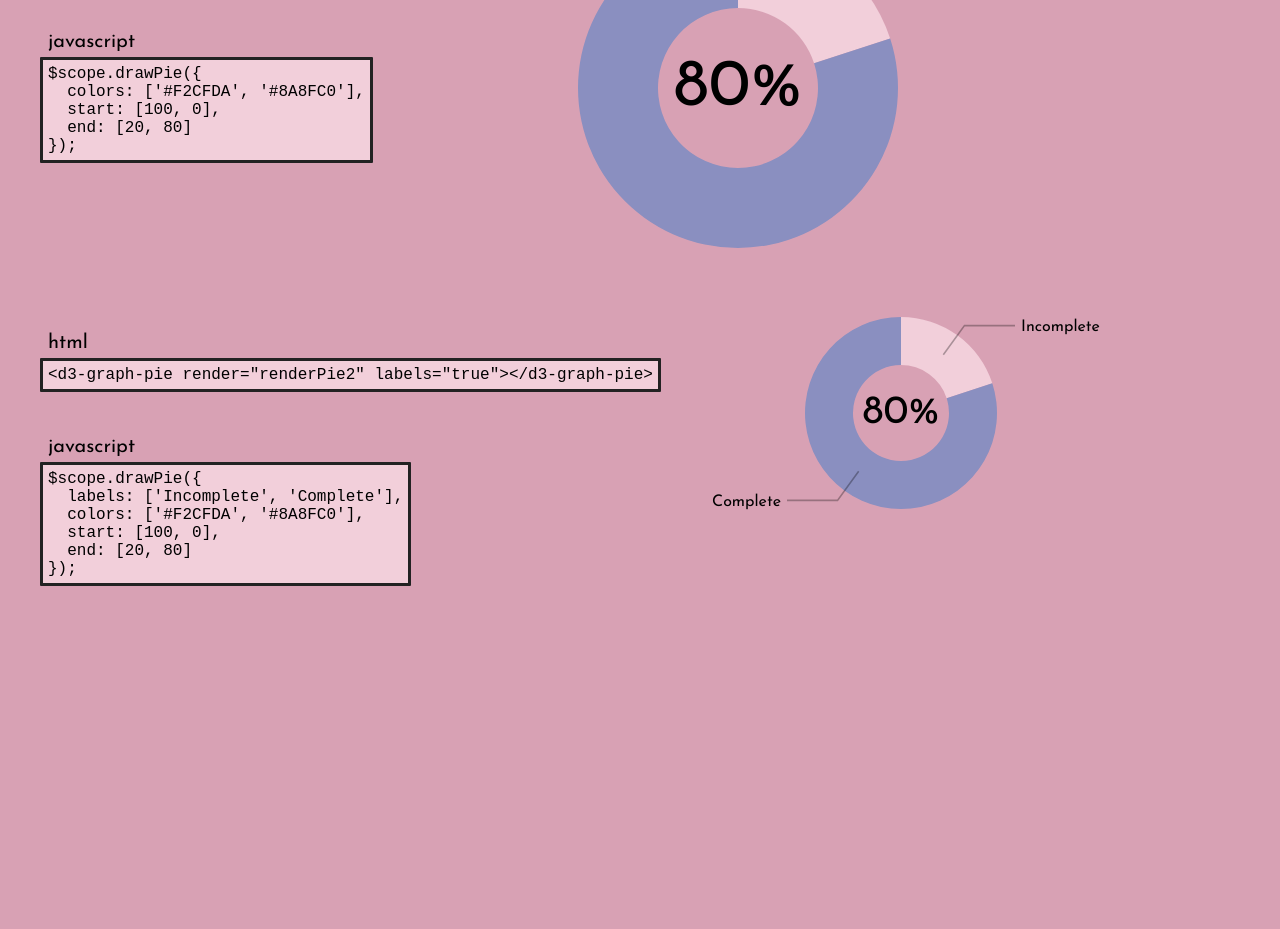
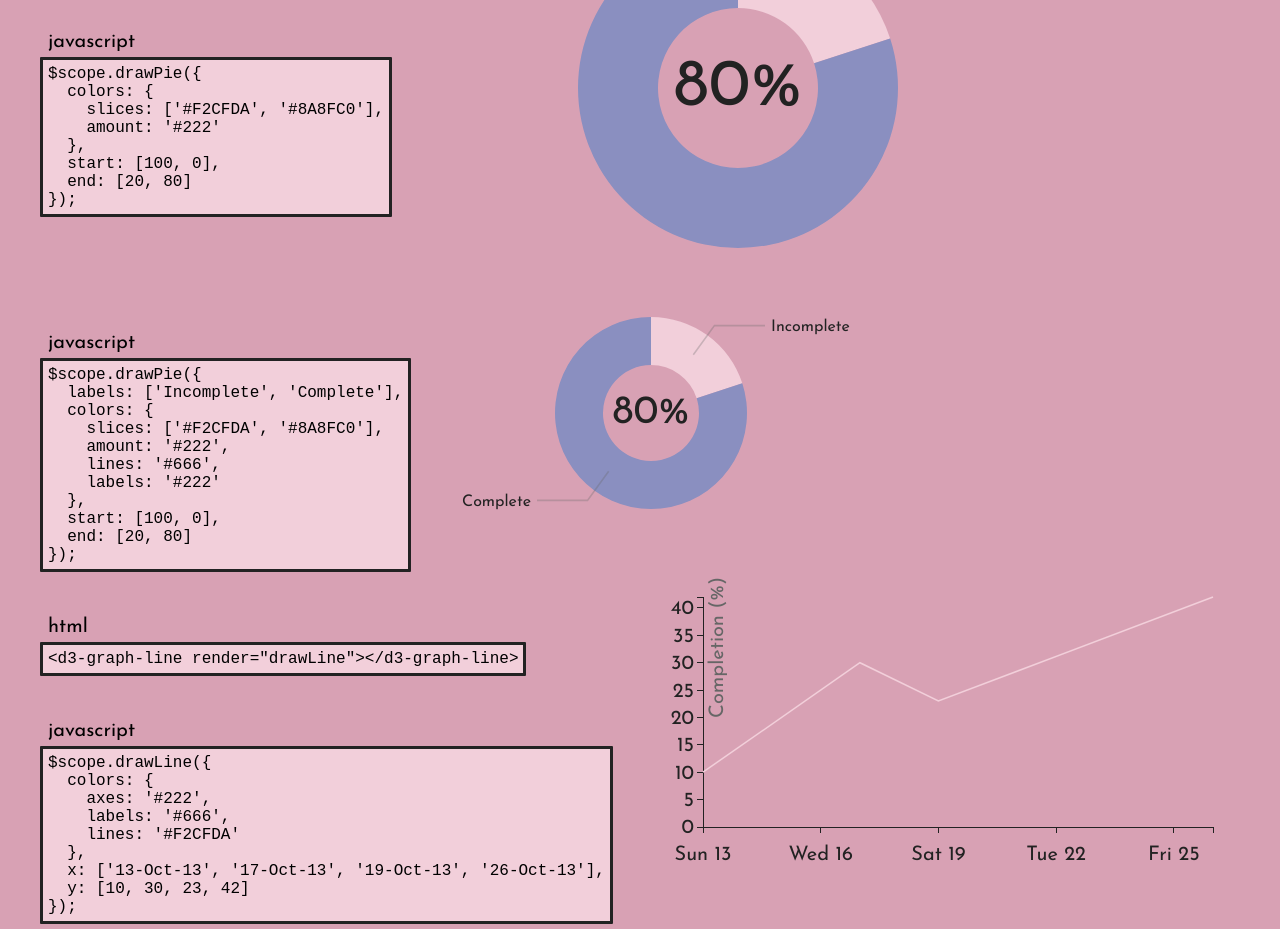
Before and after one commit to picardy/angular-graphs, a website: page index.html in a window 1280 px wide. Shown: the part 362-1291 px from the top of the page. Before the commit the page ends 953 px from the top, so only its background shows below. Drawn offline with Linux system fonts and the light colour scheme.

Commit message:
Adding additional display options. Moving option declarations to js function.

```diff
--- a/index.html
+++ b/index.html
@@ -23,7 +23,7 @@
 
     <div class="text_group" id="install">
       <div class="text_group__title">Install via Bower</div>
-      <pre class="text_group__text">bower install angular-graphs</pre>
+      <pre class="text_group__text">bower install angular-graphs --save</pre>
     </div>
 
     <div class="example" id="docs">
@@ -34,16 +34,23 @@
         </div>
         <div class="example__javascript">
           <div class="example__title text_group__title">Javascript</div>
-          <pre class="example__text text_group__text">
-$scope.drawPie({
-  colors: ['#F2CFDA', '#8A8FC0'],
-  start: [100, 0],
-  end: [20, 80]
-});</pre>
+          <pre class="example__text text_group__text">$scope.drawPie({&#10;  colors: {&#10;    slices: [&apos;#F2CFDA&apos;, &apos;#8A8FC0&apos;],&#10;    amount: &apos;#222&apos;&#10;  },&#10;  start: [100, 0],&#10;  end: [20, 80]&#10;});</pre>
         </div>
       </div>
       <div class="example__output">
-        <d3-graph-pie render="renderPie1"></d3-graph-pie>
+        <d3-graph-pie render="drawPie1"></d3-graph-pie>
+      </div>
+    </div>
+
+    <div class="example">
+      <div class="example__input">
+        <div class="example__javascript">
+          <div class="example__title text_group__title">Javascript</div>
+          <pre class="example__text text_group__text">$scope.drawPie({&#10;  labels: [&apos;Incomplete&apos;, &apos;Complete&apos;],&#10;  colors: {&#10;    slices: [&apos;#F2CFDA&apos;, &apos;#8A8FC0&apos;],&#10;    amount: &apos;#222&apos;,&#10;    lines: &apos;#666&apos;,&#10;    labels: &apos;#222&apos;&#10;  },&#10;  start: [100, 0],&#10;  end: [20, 80]&#10;});</pre>
+        </div>
+      </div>
+      <div class="example__output">
+        <d3-graph-pie render="drawPie2"></d3-graph-pie>
       </div>
     </div>
 
@@ -51,21 +58,15 @@ $scope.drawPie({
       <div class="example__input">
         <div class="example__html">
           <div class="example__title text_group__title">HTML</div>
-          <pre class="example__text text_group__text">&lt;d3-graph-pie render=&quot;renderPie2&quot; labels=&quot;true&quot;&gt;&lt;/d3-graph-pie&gt;</pre>
+          <pre class="example__text text_group__text">&lt;d3-graph-line render=&quot;drawLine&quot;&gt;&lt;/d3-graph-line&gt;</pre>
         </div>
         <div class="example__javascript">
           <div class="example__title text_group__title">Javascript</div>
-          <pre class="example__text text_group__text">
-$scope.drawPie({
-  labels: ['Incomplete', 'Complete'],
-  colors: ['#F2CFDA', '#8A8FC0'],
-  start: [100, 0],
-  end: [20, 80]
-});</pre>
+          <pre class="example__text text_group__text">$scope.drawLine({&#10;  colors: {&#10;    axes: &apos;#222&apos;,&#10;    labels: &apos;#666&apos;,&#10;    lines: &apos;#F2CFDA&apos;&#10;  },&#10;  x: [&apos;13-Oct-13&apos;, &apos;17-Oct-13&apos;, &apos;19-Oct-13&apos;, &apos;26-Oct-13&apos;],&#10;  y: [10, 30, 23, 42]&#10;});</pre>
         </div>
       </div>
       <div class="example__output">
-        <d3-graph-pie render="renderPie2" labels="true"></d3-graph-pie>
+        <d3-graph-line render="drawLine1"></d3-graph-line>
       </div>
     </div>
 
@@ -83,17 +84,35 @@ $scope.drawPie({
 
         setTimeout(function() {
 
-          $scope.renderPie1({
-            colors: ['#F2CFDA', '#8A8FC0'],
+          $scope.drawPie1({
+            colors: {
+              slices: ['#F2CFDA', '#8A8FC0'],
+              amount: '#222'
+            },
             start: [100, 0],
             end: [20, 80]
           });
 
-          $scope.renderPie2({
+          $scope.drawPie2({
             labels: ['Incomplete', 'Complete'],
-            colors: ['#F2CFDA', '#8A8FC0'],
+            colors: {
+              slices: ['#F2CFDA', '#8A8FC0'],
+              amount: '#222',
+              lines: '#666',
+              labels: '#222'
+            },
             start: [100, 0],
             end: [20, 80]
+          });
+
+          $scope.drawLine1({
+            colors: {
+              axes: '#222',
+              labels: '#666',
+              lines: '#F2CFDA'
+            },
+            x: ['13-Oct-13', '17-Oct-13', '19-Oct-13', '26-Oct-13'],
+            y: [10, 30, 23, 42]
           });
 
         }, 0);
--- a/src/angular-graphs.line.js
+++ b/src/angular-graphs.line.js
@@ -1,97 +1,127 @@
 'use strict';
 
 angular.module('picardy.graphs.line', ['picardy.graphs.common'])
-  .directive('d3GraphLine', ['common', function (common) {
+  .directive('d3GraphLine', ['common', '$rootScope', function (common, $rootScope) {
 
-    return {
-      restrict: 'E',
-      scope: {
-        type: '@',
-        height: '@',
-        width: '@',
-        radius: '@'
-      },
-      link: function (scope, element, attrs) {
+    function render (scope, element, attrs) {
 
-        var options = common.readOptions(scope, element, attrs);
-        var svg = common.initSvg(element[0], options.width, options.height);
-        var parseDate = d3.time.format('%d-%b-%y').parse;
-        var dataset, margin, width, height, x, y, xAxis, yAxis, line, path, totalLength;
+      var _data, d3Data, options, svg, parseDate, margin, width, height, x, y, labels, axes, lines;
 
-        dataset = [
-          {date: '13-Oct-13', count: 10},
-          {date: '17-Oct-13', count: 13},
-          {date: '18-Oct-13', count: 18},
-          {date: '18-Oct-13', count: 35},
-          {date: '21-Oct-13', count: 10},
-          {date: '26-Oct-13', count: 13},
-          {date: '27-Oct-13', count: 18}
-        ];
+      if (!scope.data) {
+        return;
+      }
 
-        margin = {top: 20, right: 20, bottom: 30, left: 50};
+      _data = angular.copy(scope.data);
 
-        width = options.width - margin.left - margin.right;
-        height = options.height - margin.top - margin.bottom;
+      function getColor (type) {
+        if (_data.colors && _data.colors[type]) {
+          return _data.colors[type];
+        }
+        return 'black';
+      }
 
-        x = d3.time.scale().range([0, width - 20]);
-        y = d3.scale.linear().range([height, 20]);
+      d3Data = [];
 
+      options = {
+        height: scope.height === undefined ? 300 : scope.height,
+        delay: scope.delay === undefined ? 500 : scope.delay,
+        duration: scope.duration === undefined ? 1000 : scope.duration
+      };
+      options.width = scope.width === undefined ? options.height * 2 : scope.width;
+
+      svg = common.initSvg(element[0], options.width, options.height);
+
+      labels = svg.append('g').attr('class', 'labels');
+      axes = svg.append('g').attr('class', 'axes');
+      lines = svg.append('g').attr('class', 'lines');
+
+      margin = {top: 20, right: 20, bottom: 30, left: 50};
+      width = options.width - margin.left - margin.right;
+      height = options.height - margin.top - margin.bottom;
+
+      parseDate = d3.time.format('%d-%b-%y').parse;
+
+      angular.forEach(_data.x, function (val, i) {
+        d3Data.push({
+          x: parseDate(val),
+          y: _data.y[i]
+        });
+      });
+
+      x = d3.time.scale().range([0, width - 20]);
+      y = d3.scale.linear().range([height, 20]);
+
+      x.domain(d3.extent(d3Data, function (d) {
+        return d.x;
+      }));
+      y.domain([0, d3.max(d3Data, function (d) {
+        return d.y;
+      })]);
+
+
+      function drawAxes () {
+        var xAxis, yAxis;
+
+        /* X AXIS */
         xAxis = d3.svg.axis().
           scale(x).
           ticks(d3.time.days, 3).
           tickFormat(d3.time.format('%a %d')).
-          tickSize(0).
           orient('bottom');
 
+        axes.
+          append('g').
+            attr('class', 'x axis').
+            attr('transform', 'translate(' + margin.left + ',' + height + ')').
+            call(xAxis).
+            selectAll('text').
+              style('fill', getColor('axes')).
+              attr('transform', 'translate(0,10)');
+
+        /* Y AXIS */
         yAxis = d3.svg.axis().
           scale(y).
           orient('left');
 
+        axes.
+          append('g').
+            attr('class', 'y axis').
+            attr('transform', 'translate(' + margin.left + ',0)').
+            call(yAxis).
+            selectAll('text').
+              style('fill', getColor('axes'));
+
+        axes.selectAll('.axis path, .axis line').
+          style('fill', 'none').
+          style('stroke', getColor('axes')).
+          style('shape-rendering', 'crispEdges');
+      }
+
+      function drawLabels () {
+        labels.
+          append('text').
+            attr('transform', 'rotate(-90) translate(0,' + (margin.left + 20) + ')').
+            style({
+              'text-anchor': 'end',
+              'fill': getColor('labels')
+            }).
+            text('Completion (%)');
+      }
+
+      function drawLines (delay, duration) {
+        var path, totalLength, line;
+
         line = d3.svg.line().
           interpolate('linear').
           x(function (d) {
-            return x(d.date);
+            return x(d.x);
           }).
           y(function (d) {
-            return y(d.count);
+            return y(d.y);
           });
 
-        dataset.forEach(function (d) {
-          d.date = parseDate(d.date);
-          d.count = +d.count;
-        });
-
-        x.domain(d3.extent(dataset, function (d) {
-          return d.date;
-        }));
-        y.domain([0, d3.max(dataset, function (d) {
-          return d.count;
-        })]);
-
-        svg.
-          attr('width', width + margin.left + margin.right).
-          attr('heigh', height + margin.top + margin.bottom).
-        append('g').
-          attr('transform', 'translate(' + margin.left + ', ' + margin.top + ')');
-
-        svg.append('g').
-          attr('class', 'x axis').
-          attr('transform', 'translate(' + margin.left + ',' + height + ')').
-          call(xAxis).
-        selectAll('text').
-          attr('transform', 'translate(0,10)');
-
-        svg.append('g').
-          attr('class', 'y axis').
-          attr('transform', 'translate(' + margin.left + ',0)').
-          call(yAxis).
-        append('text').
-          attr('transform', 'rotate(-90) translate(0, 20)').
-          style('text-anchor', 'end').
-          text('Price ($)');
-
-        path = svg.append('path').
-          datum(dataset).
+        path = lines.append('path').
+          datum(d3Data).
           attr('transform', 'translate(' + margin.left + ',0)').
           attr('class', 'line').
           attr('d', line);
@@ -102,21 +132,42 @@ angular.module('picardy.graphs.line', ['picardy.graphs.common'])
           attr('stroke-dasharray', totalLength + ' ' + totalLength).
           attr('stroke-dashoffset', totalLength).
           transition().
-            duration(1000).
-            delay(options.delay).
-            ease('cubic').
+            duration(duration).
+            delay(delay).
+            ease('linear').
             attr('stroke-dashoffset', 0);
 
-        svg.selectAll('.axis path, .axis line').
+        lines.selectAll('.line').
           style('fill', 'none').
-          style('stroke', '#000000').
-          style('shape-rendering', 'crispEdges');
+          style('stroke', getColor('lines')).
+          style('stroke-width', '1.5px');
+      }
 
-        svg.selectAll('.line').
-          style('fill', 'none').
-          style('stroke', 'red').
-          style('stroke-width', '1.5px');
+      svg.
+        attr('width', width + margin.left + margin.right).
+        attr('height', height + margin.top + margin.bottom);
 
+      drawAxes();
+      drawLabels();
+      drawLines(options.delay, options.duration);
+
+    }
+
+    return {
+      restrict: 'E',
+      scope: {
+        render: '=',
+        data: '=',
+        width: '@',
+        height: '@',
+        duration: '@',
+        delay: '@'
+      },
+      link: function (scope, element, attrs) {
+        $rootScope[attrs.render] = function (data) {
+          scope.data = data;
+          render(scope, element, attrs);
+        };
       }
     };
   }]);
--- a/src/angular-graphs.pie.js
+++ b/src/angular-graphs.pie.js
@@ -12,25 +12,36 @@ angular.module('picardy.graphs.pie', ['picardy.graphs.common'])
       }
 
       _data = angular.copy(scope.data);
+
+      function getColor (type, i) {
+        if (_data.colors && _data.colors[type]) {
+          if (type === 'slices') {
+            if (_data.colors.slices) {
+              return _data.colors.slices[i];
+            } else {
+              return d3.scale.category10().range()[i];
+            }
+          }
+          return _data.colors[type];
+        }
+        return 'black';
+      }
+
       d3Data = {start: [], end: []};
 
       options = {
-        labels: scope.labels === true,
-        width: scope.labels ? 500 : 300,
-        height: 300,
-        delay: scope.delay === undefined ? 500 : scope.delay,
-        duration: scope.duration === undefined ? 1000 : scope.duration
+        labels: _data.labels && _data.labels.length,
+        height: _data.width === undefined ? 300 : _data.width,
+        delay: _data.delay === undefined ? 500 : _data.delay,
+        duration: _data.duration === undefined ? 1000 : _data.duration
       };
+      options.width = _data.width === undefined ? options.height + (options.labels ? 200 : 0) : _data.width;
 
-      // options = common.readOptions(scope, element, attrs);
       svg = common.initSvg(element[0], options.width, options.height);
-      if (!_data.colors) {
-        _data.colors = d3.scale.category10().range();
-      }
 
       angular.forEach(_data.start, function (val, i) {
-        var label = _data.labels ? _data.labels[i] : Math.random(),
-            color = _data.colors[i];
+        var label = options.labels ? _data.labels[i] : Math.random(),
+            color = getColor('slices', i);
 
         d3Data.start.push({
           value: _data.start[i],
@@ -83,7 +94,10 @@ angular.module('picardy.graphs.pie', ['picardy.graphs.common'])
       percentage = text.append('text').
         attr('text-anchor', 'middle').
         attr('alignment-baseline', 'central').
-        attr('style', 'font-size: ' + options.pieWidth / 6 + 'px');
+        attr({
+          'style': 'font-size: ' + options.pieWidth / 6 + 'px',
+          'fill': getColor('amount')
+        });
 
       function drawChart (data, duration) {
         var slice = slices.
@@ -128,7 +142,7 @@ angular.module('picardy.graphs.pie', ['picardy.graphs.common'])
           append('polyline').
           style({
             'opacity': '0.3',
-            'stroke': 'black',
+            'stroke': getColor('lines'),
             'stroke-width': '2px',
             'fill': 'none'
           }).
@@ -149,6 +163,7 @@ angular.module('picardy.graphs.pie', ['picardy.graphs.common'])
         labelsD.enter().
           append('text').
           attr('dy', '.35em').
+          style('fill', getColor('labels')).
           text(function (d) {
             return d.data.label;
           }).
@@ -180,13 +195,8 @@ angular.module('picardy.graphs.pie', ['picardy.graphs.common'])
     return {
       restrict: 'E',
       scope: {
-        data: '=',
-        labels: '=',
-        height: '@',
-        width: '@',
-        radius: '@',
-        init: '&',
-        render: '='
+        render: '=',
+        data: '='
       },
       link: function (scope, element, attrs) {
         $rootScope[attrs.render] = function (data) {
```
